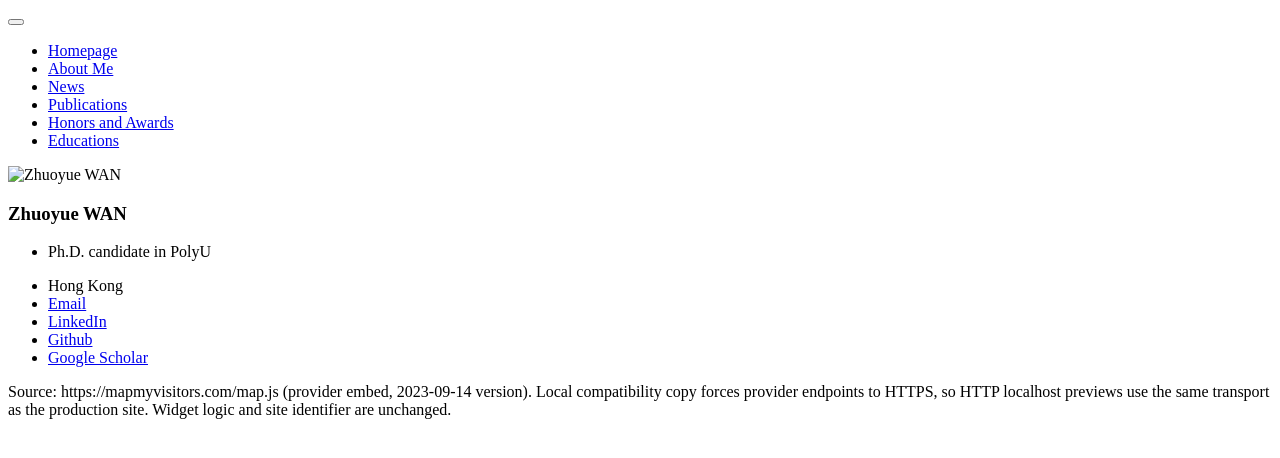
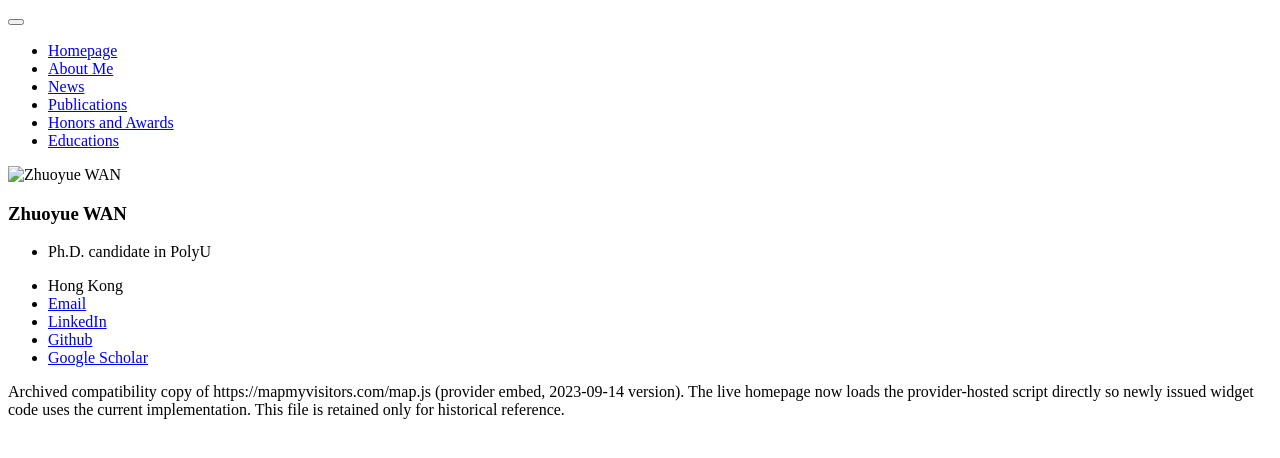
Before and after one commit to zwanah/zwanah.github.io, a Jekyll site: the page built from assets/vendor/mapmyvisitors/README.md, in a window 1280 px wide. Shown: the top 458 px of the page. Built offline with Jekyll 4.4.1, drawn with Linux system fonts in a browser that asks for light colours; our own code applies the rules of GitHub Pages for plain Markdown files.

Commit message:
Load MapMyVisitors directly

```diff
--- a/assets/vendor/mapmyvisitors/README.md
+++ b/assets/vendor/mapmyvisitors/README.md
@@ -1 +1 @@
-Source: https://mapmyvisitors.com/map.js (provider embed, 2023-09-14 version). Local compatibility copy forces provider endpoints to HTTPS, so HTTP localhost previews use the same transport as the production site. Widget logic and site identifier are unchanged.
+Archived compatibility copy of https://mapmyvisitors.com/map.js (provider embed, 2023-09-14 version). The live homepage now loads the provider-hosted script directly so newly issued widget code uses the current implementation. This file is retained only for historical reference.
```
Also changed, not shown: README.md (+2 -2 lines), _pages/about.md (+1 -1 lines), docs/homepage-performance.md (+1 -1 lines), docs/visitor-statistics-recovery.md (+1 -1 lines).
